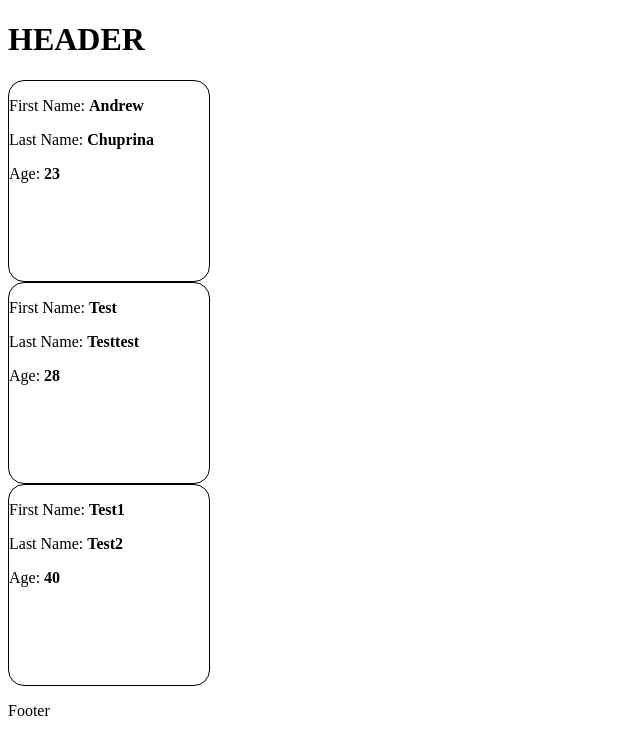
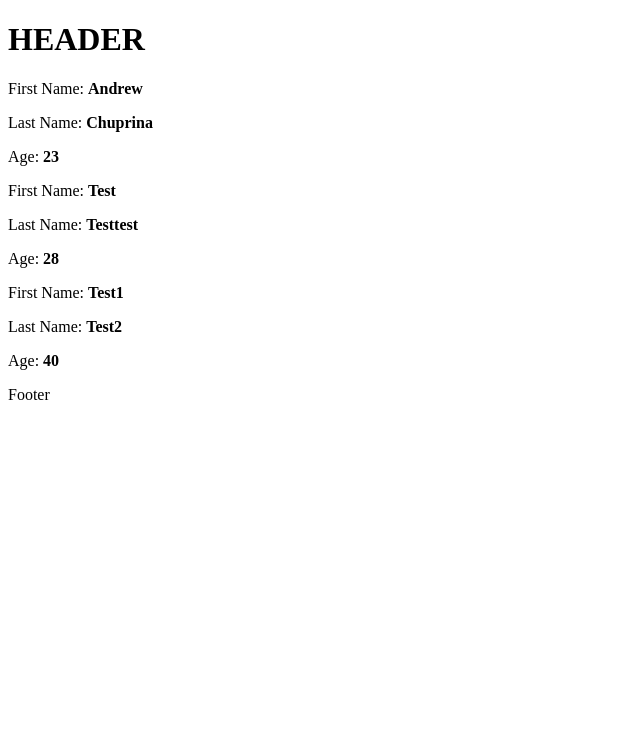
Before and after one commit to andreyc-design/company_info_page, a React (Vite) app: page / in a window 1280 px wide. Shown: the top 754 px of the page, without its empty margins (0-640 px from the left). Built offline with nearby package versions, Linux system fonts and the light colour scheme.

Commit message:
refactor(company-page): * Added SCSS; * renamed component CompanyInfoPage => CompanyPage * changed company file structure

```diff
--- a/package.json
+++ b/package.json
@@ -13,7 +13,8 @@
   },
   "dependencies": {
     "react": "^19.1.1",
-    "react-dom": "^19.1.1"
+    "react-dom": "^19.1.1",
+    "sass": "^1.93.2"
   },
   "devDependencies": {
     "@eslint/js": "^9.36.0",
--- a/src/App.tsx
+++ b/src/App.tsx
@@ -1,10 +1,10 @@
-import './App.css';
-import CompanyInfoPage from '~pages/CompanyInfoPage.tsx';
+import './App.scss';
+import CompanyPage from '~pages/company';
 
 function App() {
   return (
     <>
-      <CompanyInfoPage />
+      <CompanyPage />
     </>
   );
 }
--- a/src/features/company/components/CompanyInfo.tsx
+++ b/src/features/company/components/CompanyInfo.tsx
@@ -2,13 +2,13 @@ import CompanyFooter from './CompanyFooter.tsx';
 import CompanyHeader from './CompanyHeader.tsx';
 
 import ProfileCardList from '~features/company/components/profile-card-list/ProfileCardList.tsx';
-import { employees } from '~features/company/constans/employees.ts';
+import { EMPLOYEES } from '~mock/index.ts';
 
 const CompanyInfo = () => {
   return (
     <>
       <CompanyHeader />
-      <ProfileCardList items={employees} />
+      <ProfileCardList items={EMPLOYEES} />
       <CompanyFooter />
     </>
   );
--- a/src/features/company/components/profile-card-list/profile-card/ProfileCard.tsx
+++ b/src/features/company/components/profile-card-list/profile-card/ProfileCard.tsx
@@ -1,4 +1,4 @@
-import './ProfileCard.css';
+import './ProfileCard.module.scss';
 import React from 'react';
 
 import type { IEmployee } from '~features/company/types/Employee.ts';
--- a/src/main.tsx
+++ b/src/main.tsx
@@ -1,7 +1,7 @@
 import { StrictMode } from 'react';
 import { createRoot } from 'react-dom/client';
 
-import './index.css';
+import './index.scss';
 import App from './App.tsx';
 
 createRoot(document.getElementById('root')!).render(
--- a/src/features/company/constans/employees.ts
+++ b/src/mock/index.ts
@@ -1,6 +1,6 @@
 import type { IEmployee } from '~features/company/types/Employee.ts';
 
-export const employees: IEmployee[] = [
+export const EMPLOYEES: IEmployee[] = [
   { firstName: 'Andrew', lastName: 'Chuprina', age: 23, id: 1 },
   { firstName: 'Test', lastName: 'Testtest', age: 28, id: 2 },
   { firstName: 'Test1', lastName: 'Test2', age: 40, id: 3 },
--- a/src/pages/CompanyInfoPage.tsx
+++ b/src/pages/company/index.tsx
@@ -1,7 +1,7 @@
 import CompanyInfo from '~features/company/components/CompanyInfo.tsx';
 
-const CompanyInfoPage = () => {
+const CompanyPage = () => {
   return <CompanyInfo />;
 };
 
-export default CompanyInfoPage;
+export default CompanyPage;
```
Also changed, not shown: src/App.css (deleted), src/App.scss (added), src/features/company/components/profile-card-list/profile-card/ProfileCard.module.scss (renamed from src/features/company/components/profile-card-list/profile-card/ProfileCard.css), src/index.css (deleted), src/index.scss (added), 1 other file (tests, documents, lock files or other folders).
